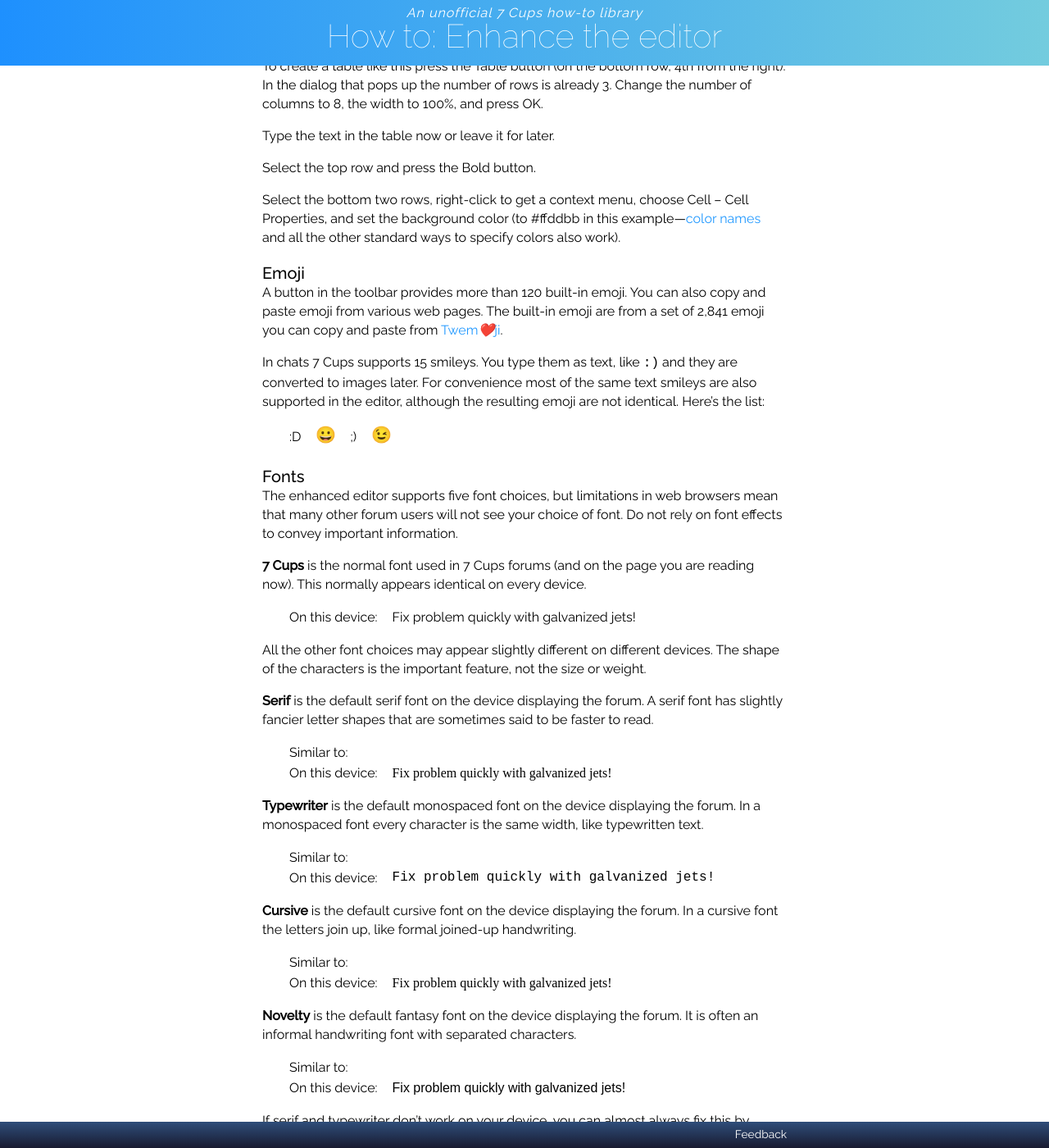
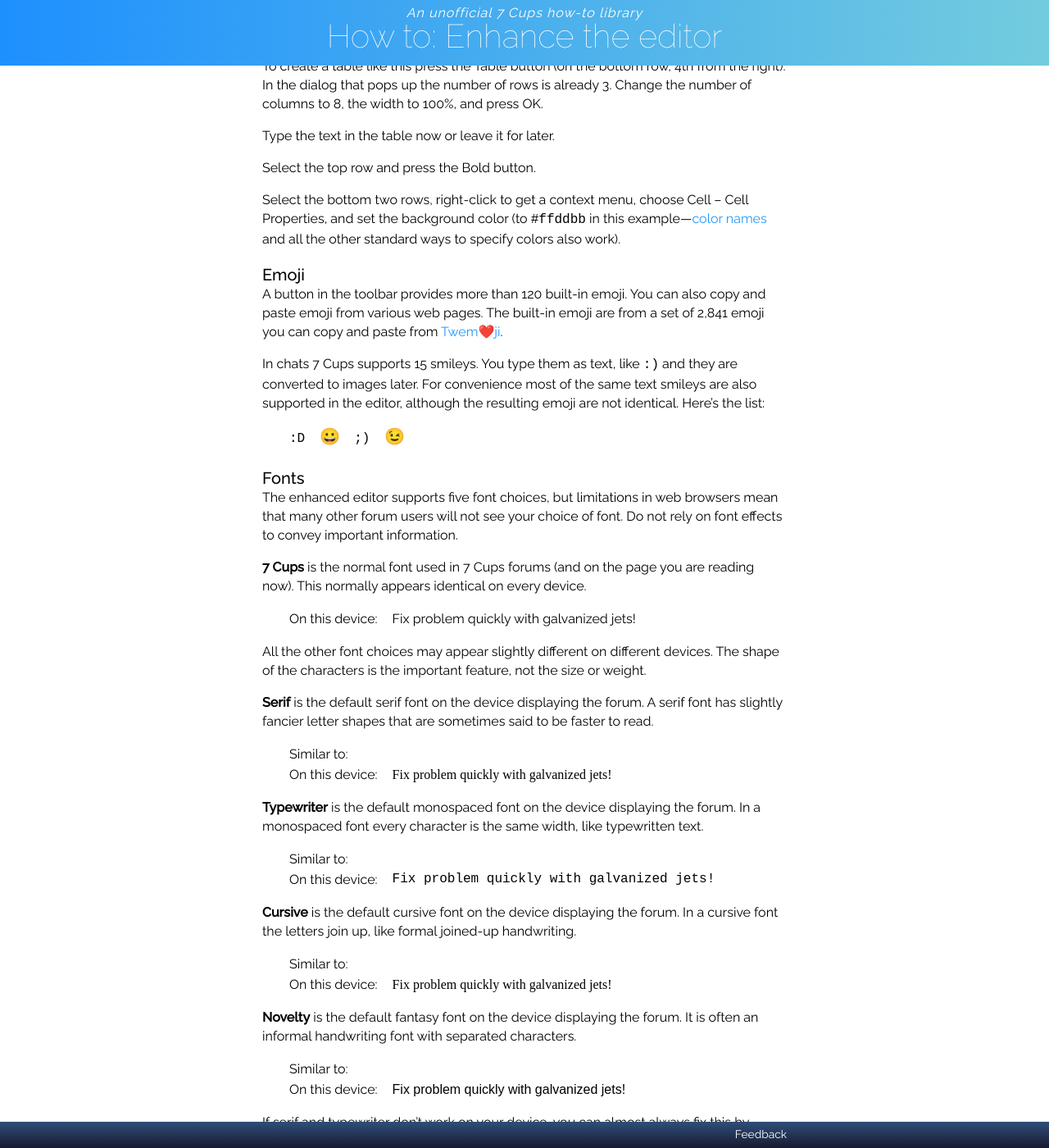
Before and after one commit to RarelyCharlie/rarelycharlie.github.io, a Jekyll site: the page built from _draft/editor.md, in a window 1280 px wide and 1400 px high, scrolled down 2351 px. Shown: the whole window at 82% size. Built offline with Jekyll 4.4.1, drawn with Linux system fonts in a browser that asks for light colours; emoji names are drawn with the system emoji font.

Commit message:
more tweaks

```diff
--- a/_draft/editor.md
+++ b/_draft/editor.md
@@ -26,7 +26,7 @@ feedback: "https://www.7cups.com/@RarelyCharlie"
 .wf-sourceserifpro-n4-active .sample,
 .wf-sourcecodepro-n4-active wf-active .sample {display: block;}
 img[src*=twemoji] {width: 24px; height: 24px;}
-.twemoji i {font-style: normal; color: #80f;}
+.twemoji em {font-style: normal; color: #d8f;}
 </style>
 The editor is the part of 7 Cups where you type posts in the forums and entries in your feed.
 
@@ -109,7 +109,7 @@ Type the text in the table now or leave it for later.
 
 Select the top row and press the Bold button.
 
-Select the bottom two rows, right-click to get a context menu, choose Cell – Cell Properties, and set the background color (to #ffddbb in this example—[color names](https://www.w3schools.com/colors/colors_names.asp) and all the other standard ways to specify colors also work).
+Select the bottom two rows, right-click to get a context menu, choose Cell – Cell Properties, and set the background color (to `#ffddbb` in this example—[color names](https://www.w3schools.com/colors/colors_names.asp) and all the other standard ways to specify colors also work).
 
 ### Emoji
 A button in the toolbar provides more than 120 built-in emoji. You can also copy and paste emoji from various web pages. The built-in emoji are from a set of 2,841 emoji you can copy and paste from [Twem*❤️*ji](https://twemoji.maxcdn.com/2/test/preview.html).
@@ -117,7 +117,7 @@ A button in the toolbar provides more than 120 built-in emoji. You can also copy
 
 In chats 7 Cups supports 15 smileys. You type them as text, like `:)` and they are converted to images later. For convenience most of the same text smileys are also supported in the editor, although the resulting emoji are not identical. Here's the list:
 
-|:D|![Grinning](https://twemoji.maxcdn.com/2/72x72/1f600.png)|;)|![Winking](https://twemoji.maxcdn.com/2/72x72/1f609.png)|
+|`:D`|![Grinning](https://twemoji.maxcdn.com/2/72x72/1f600.png)|`;)`|![Winking](https://twemoji.maxcdn.com/2/72x72/1f609.png)|
 
 ### Fonts
 The enhanced editor supports five font choices, but limitations in web browsers mean that many other forum users will not see your choice of font. Do not rely on font effects to convey important information.
```
